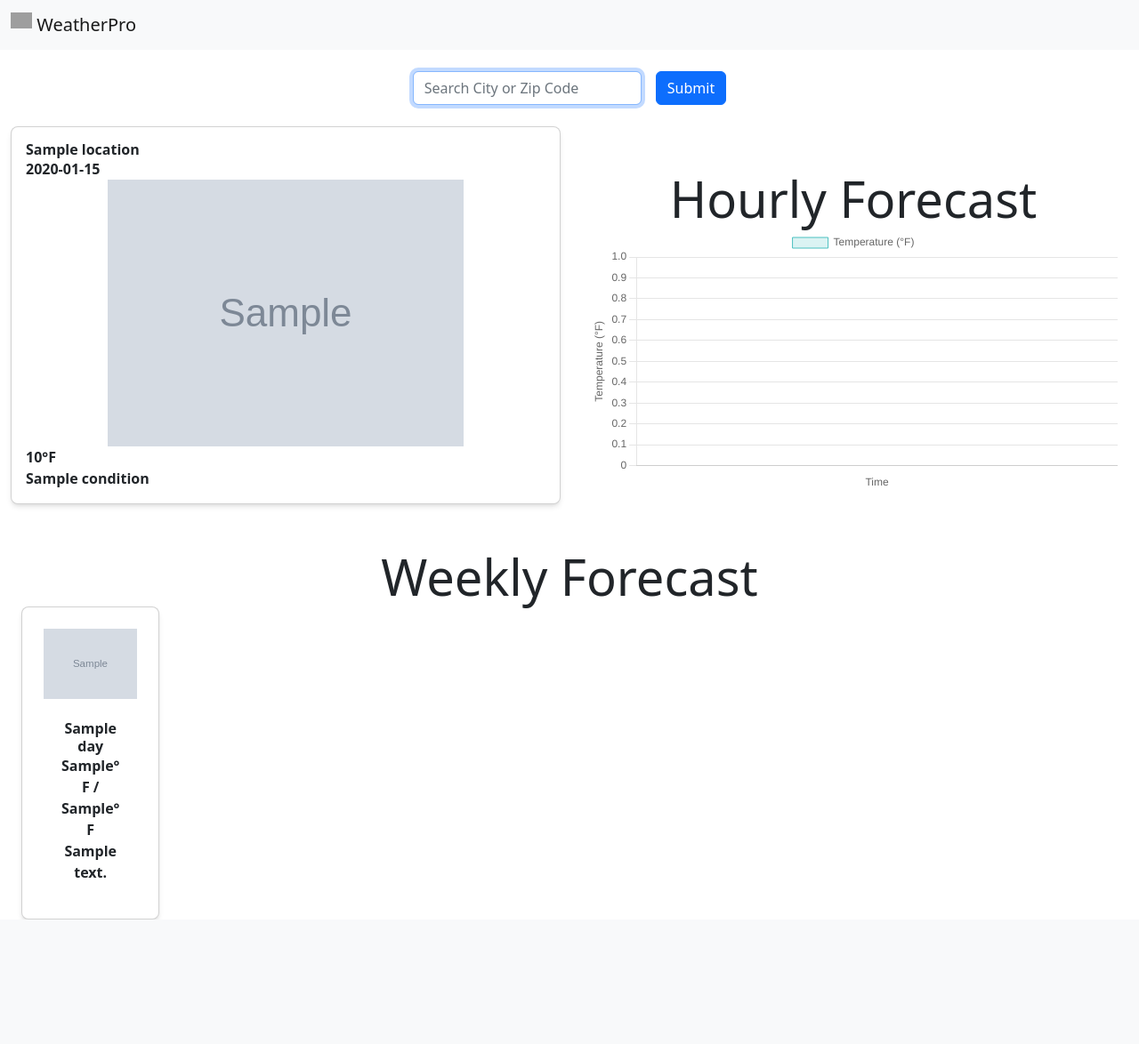
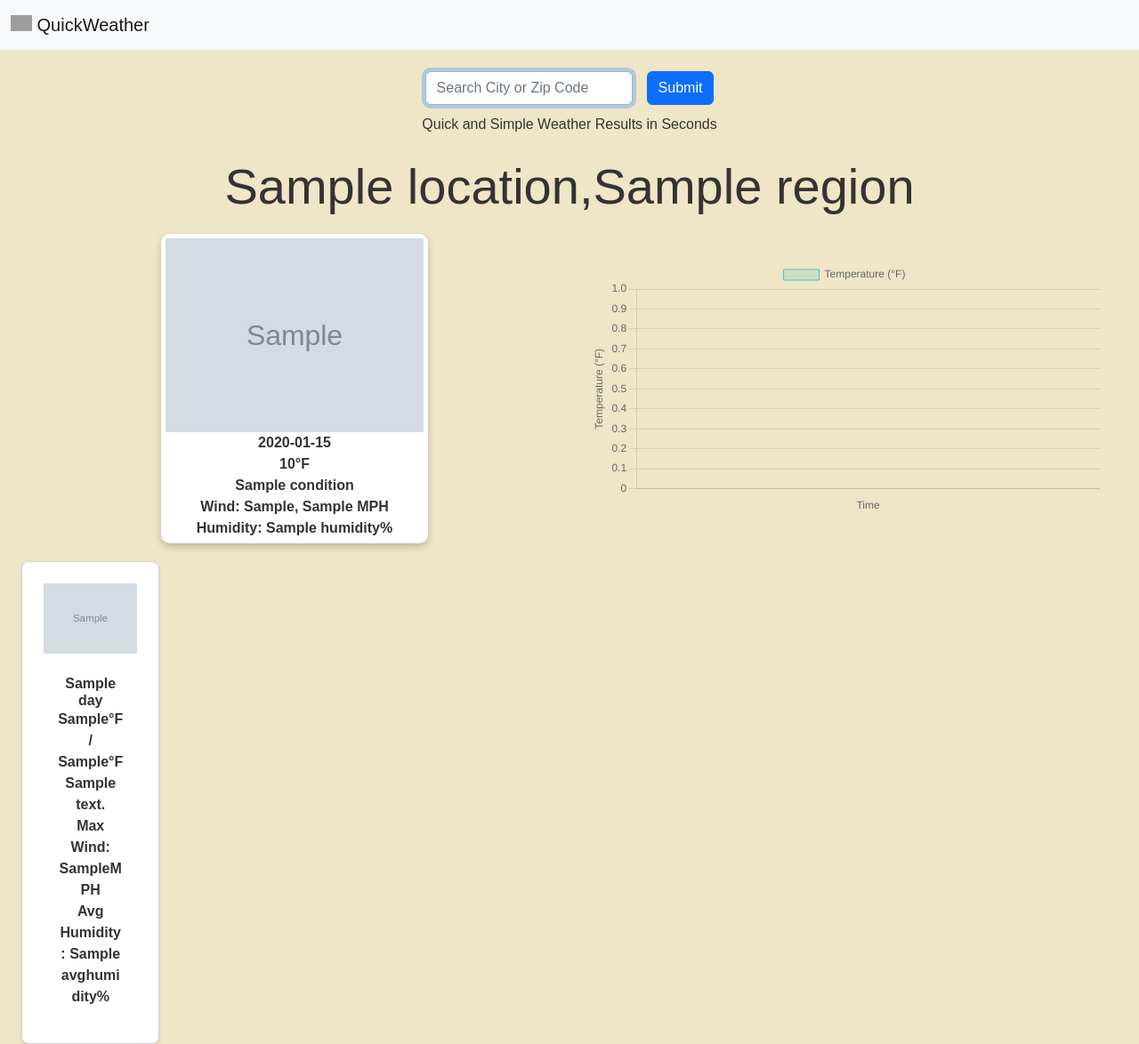
Before and after one commit to kghaziani/QuickWeather, a Flask app: template templates/weather.html in a window 1280 px wide. Shown: the whole page at 89% size. Before the commit the page ends 1034 px from the top, so only its background shows below. Run offline with Flask 3, Linux system fonts and the light colour scheme; the template is opened without the code that fills it: most values are stand-ins (such as "Sample title", 1, 10 or a date in 2020); grey boxes marked "Sample" are stand-in pictures; grey boxes are pictures that could not be loaded.

Commit message:
updated ui + new weather data

```diff
--- a/app.py
+++ b/app.py
@@ -49,6 +49,10 @@ def get_weather():
         current_time = datetime.now()
         end_time = current_time + timedelta(hours=24)
 
+        # Convert localtime to show just time and day
+        localtime = datetime.strptime(location['localtime'], '%Y-%m-%d %H:%M')
+        formatted_localtime = localtime.strftime('%A, %I:%M %p')
+
         # Filter hourly data for the next 24 hours
         hourly_forecast = []
         hours = []
@@ -65,7 +69,8 @@ def get_weather():
         return f"Missing key in the API response: {e}"
 
     return render_template('weather.html', location=location, current=current, temp=current_temp, condition=current_condition, condition_icon=condition_icon,
-                           forecast=forecast, hourly_forecast=hourly_forecast, hours=hours, temperatures=temperatures)
+                           forecast=forecast, hourly_forecast=hourly_forecast, hours=hours, temperatures=temperatures,
+                           formatted_localtime=formatted_localtime)
 
 if __name__ == '__main__':
     app.run(debug=True)
--- a/static/style.css
+++ b/static/style.css
@@ -4,28 +4,37 @@
     padding: 10px;
 }
 
-.card-main {
-    width: 300px; /* Set a fixed width */
-            height: 300px; /* Set a fixed height */
-            background-color: white;
-            border-radius: 10px; /* Optional: rounded corners */
-            box-shadow: 0 4px 8px rgba(0, 0, 0, 0.2);
-            display: flex;
-            flex-direction: column;
-            justify-content: center;
-            align-items: center;
-            text-align: center;
-            padding: 20px; /* Optional: padding inside the card */
-}
-
 .flex-container {
     display: flex;
+    margin: 20px;
 }
 
 .flex-child {
     flex: 1;
+    display: flex;
+    justify-content: center;
+    align-items: center;
 }
 
 .flex-child:first-child {
     margin-right: 20px;
 }
+
+.section:last-child {
+    border-bottom: none;
+}
+.card-main {
+    width: 300px;
+    background-color: white;
+    border-radius: 10px;
+    box-shadow: 0 4px 8px rgba(0, 0, 0, 0.2);
+    display: flex;
+    flex-direction: row;
+    overflow: hidden;
+}
+
+body {
+    font-family: sans-serif;
+    background-color: #efe5c7;
+    color: #333;
+}
--- a/templates/index.html
+++ b/templates/index.html
@@ -3,7 +3,7 @@
 <head>
     <meta charset="utf-8">
     <meta http-equiv="X-UA-Compatible" content="IE=edge">
-    <title>{% block title %}Weather App{% endblock %}</title>
+    <title>{% block title %}QuickWeather{% endblock %}</title>
     <meta name="description" content="">
     <meta name="viewport" content="width=device-width, initial-scale=1">
     <link href="https://cdn.jsdelivr.net/npm/bootstrap@5.2.3/dist/css/bootstrap.min.css" rel="stylesheet" integrity="sha384-rbsA2VBKQhggwzxH7pPCaAqO46MgnOM80zW1RWuH61DGLwZJEdK2Kadq2F9CUG65" crossorigin="anonymous">
@@ -16,7 +16,7 @@
         <div class="container-fluid">
             <a class="navbar-brand" href="#">
                 <img src="https://icons.iconarchive.com/icons/icons8/ios7/128/Weather-Partly-Cloudy-Rain-icon.png" alt="Logo" width="24" height="24" class="d-inline-block align-text-top">
-                WeatherPro
+                QuickWeather
             </a>
         </div>
     </nav>
@@ -30,6 +30,9 @@
             </div>
         </form>
     </div>
+    <div class="text-center" style = 'padding-top: 10px;'>
+        Quick and Simple Weather Results in Seconds
+    </div>
     <div class="container mt-4">
         {% block main %}
         {% endblock %}
--- a/templates/weather.html
+++ b/templates/weather.html
@@ -5,29 +5,26 @@
 {% endblock %}
 
 {% block main %}
+<h2 class="text-center display-4">{{ location.name }},{{location.region}}</h2>
 <div class="flex-container">
-
-    <div class="flex-child ">
-        <div class="card bg-white-100 rounded-lg shadow-md" >
-            <div class="card-body m2-2">
-            <h2><strong>{{ location.name }}</strong></h2>
-            <p class="card-text"><strong>{{ location.localtime }}</strong></p>
-            <img src="http:{{ condition_icon }}" alt="{{ condition }}" class="mx-auto">
-            <p class="card-text"><strong>{{ temp }}°F</strong></p>
-            <p class="card-text"><strong>{{ condition }}</strong></p>
+    <div class="flex-child">
+        <div class="card-main text-center rounded-lg shadow-md">
+            <div class="card-body m2-2" style="padding: 5px;">
+                <img src="http:{{ condition_icon }}" alt="{{ condition }}" class="mx-auto">
+                <p class="card-text"><strong>{{ formatted_localtime }}</strong></p>
+                <p class="card-text"><strong>{{ temp }}°F</strong></p>
+                <p class="card-text"><strong>{{ condition }}</strong></p>
+                <p class="card-text"><strong>Wind: {{ current.wind_dir }}, {{ current.wind_mph }} MPH</strong></p>
+                <p class="card-text"><strong>Humidity: {{ current.humidity }}%</strong></p>
             </div>
         </div>
     </div>
-
-    <div class="flex-child ">
-        <h2 class="mt-5 text-center display-4">Hourly Forecast</h2>
+    <div class="flex-child">
         <div class="container mx-auto w-full max-w-2xl">
             <canvas id="hourlyChart"></canvas>
         </div>
     </div>
-  </div>
-
-<h2 class="mt-5 text-center display-4">Weekly Forecast</h2>
+</div>
 <div class="container mx-auto grid grid-cols-1 gap-4 lg:grid-cols-7 lg:gap-8">
     {% for day in forecast %}
     <div class="card col-span-1 p-4 text-center bg-white-100 rounded-lg shadow-md">
@@ -36,9 +33,12 @@
             <h5><Strong>{{ day.day_name }}</Strong></h5>
             <p><strong>{{ day.day.maxtemp_f }}°F / {{ day.day.mintemp_f }}°F</strong></p>
             <p><strong>{{ day.day.condition.text }}</strong></p>
+            <p><strong>Max Wind: {{ day.day.maxwind_mph }}MPH</strong></p>
+            <p><strong> Avg Humidity: {{ day.day.avghumidity }}%</strong></p>
         </div>
     </div>
     {% endfor %}
+
 </div>
 
 <script>
```
